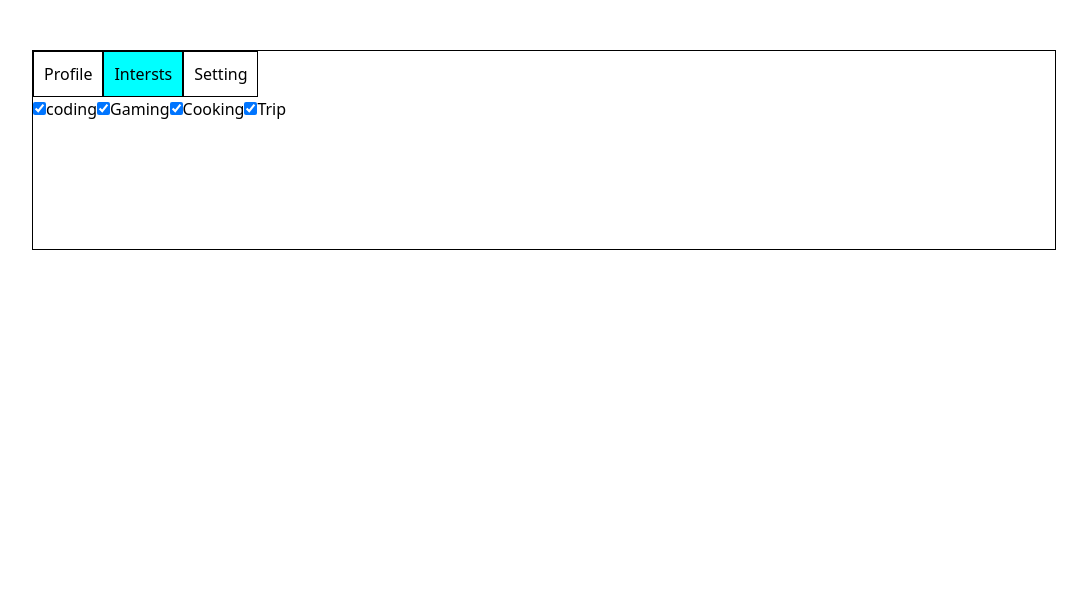
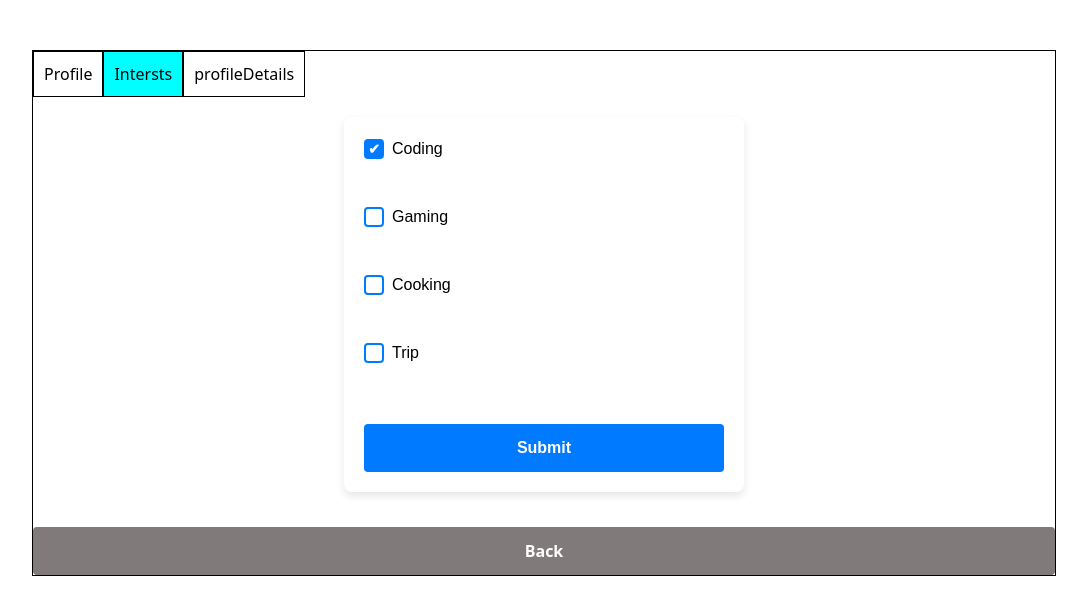
Before and after one commit to AkashHalder520/React-mini-projects, a React (Vite) app: page /TabForm in a window 1280 px wide. Both pictures are taken after a click on the element "Intersts". Shown: the top 614 px of the page, without its empty margins (96-1183 px from the left). Built offline with nearby package versions, Linux system fonts and the light colour scheme.

Commit message:
submit and back button implemention

```diff
--- a/src/components/TabForm/Interests.jsx
+++ b/src/components/TabForm/Interests.jsx
@@ -1,40 +1,76 @@
 /* eslint-disable react/prop-types */
 import React, { useState } from "react";
+import { useTabContext } from "./TabContext";
 
 const Interests = ({data,setdata}) => {
 
-	const handleCheckboxChange = (e) => {
-		// setdata ((prevState) =>({
-		//     ...prevState,interests:
-		// }) );
-		console.log (e.target,"target");
+	const [ checkbox, setCheckbox ]=useState (data.interests);
+	const {nextTab}=useTabContext ();
+	console.log (checkbox,"c");
+
+	const handleChange=(e) => {
+
 		const { value, checked } = e.target;
 
-		setdata ((prevData) => ({
-			...prevData,
-			interests: checked
-				? [ ...prevData.interests, value ]
-				: prevData.interests.filter (item => item !== value)
-		}));
+		let updatedArr = checked ? [ ...checkbox, value ] // Add value if checked
+			: checkbox.filter ((item) => item !== value); // Remove if unchecked
+
+		setCheckbox (updatedArr);
+	};
+	const handlesubmit=(e) => {
+		e.preventDefault ();
+		setdata ({ ...data, interests: checkbox });
+		nextTab ();
 	};
 	return (
-		<>
-			<form>
+		<div className="interests">
+			<form onSubmit={handlesubmit}>
+				<label>
+					<input
+						type="checkbox"
+						name="hobby"
+						value="coding"
+						checked={checkbox.includes ("coding")}
+						onChange={handleChange}
+					/>
+        Coding
+				</label>
+				<br />
+				<label>
+					<input
+						type="checkbox"
+						name="hobby"
+						value="Gaming"
+						checked={checkbox.includes ("Gaming")}
+						onChange={handleChange}
+					/>
+        Gaming
+				</label>
+				<br />
+				<label>
+					<input
+						type="checkbox"
+						name="hobby"
+						value="Cooking"
+						checked={checkbox.includes ("Cooking")}
+						onChange={handleChange}					/>
+        Cooking
+				</label>
+				<br />
+				<label>
+					<input
+						type="checkbox"
+						name="hobby"
+						value="Trip"
+						checked={checkbox.includes ("Trip")}
+						onChange={handleChange}					/>
+        Trip
+				</label>
+				<br />
+				<button className="submitBtn" type="submit">Submit</button>
+			</form>
 
-				{data.interests.map ((interest) => (
-					<label key={interest}>
-						<input
-							type="checkbox"
-							name="interests"
-							value={interest}
-							checked={data.interests.includes (interest)}
-							onChange={handleCheckboxChange}
-						/>
-						{interest}
-					</label>
-				))}
-			</form>
-		</>
+		</div>
 	);
 };
 
--- a/src/components/TabForm/Profile.jsx
+++ b/src/components/TabForm/Profile.jsx
@@ -1,8 +1,10 @@
 /* eslint-disable react/prop-types */
 import React, { useState } from "react";
+import { useTabContext } from "./TabContext";
 
 const Profile = ({data,setdata}) => {
 	const [ formValue,setformValue ]=useState (data);
+	const { nextTab} = useTabContext ();
 
 	const handleChange = (e) => {
 		setformValue ((prevState) => ({ ...prevState, [e.target.name]: e.target.value }));
@@ -11,6 +13,7 @@ const Profile = ({data,setdata}) => {
 		e.preventDefault ();
 		setdata (formValue); // Update the main data state on submit
 		console.log ("Updated Data:", formValue);
+		nextTab ();
 	};
 
 
@@ -77,7 +80,7 @@ const Profile = ({data,setdata}) => {
         Other
 			</label>
 
-			<button type="submit">Submit</button>
+			<button className="submitBtn"type="submit">Submit & Contunue </button>
 		</form>
 	);
 };
--- a/src/components/TabForm/Setting.jsx
+++ b/src/components/TabForm/Setting.jsx
@@ -1,8 +1,30 @@
+/* eslint-disable react/prop-types */
 import React from "react";
+// import { useTabContext } from "./TabContext";
 
-const Setting = () => {
+// eslint-disable-next-line react/prop-types
+const Setting = ({ data }) => {
+	// const {prevTab}=useTabContext ();
 	return (
-		<div>Setting</div>
+		<div className="user-profile">
+			<h2>User Profile</h2>
+			<ul>
+				{Object.keys (data).map ((item) => {
+					if (item !== "interests") {
+						return <li key={item}>{item}: {data[item]}</li>;
+					}
+					return null;
+				})}
+				<li>
+					<strong>Interests:</strong>
+					<ul className="interests">
+						{data?.interests.map ((interest, index) => (
+							<li key={index}>{interest}</li>
+						))}
+					</ul>
+				</li>
+			</ul>
+		</div>
 	);
 };
 
--- /dev/null
+++ b/src/components/TabForm/TabContext.jsx
@@ -0,0 +1,26 @@
+/* eslint-disable react/prop-types */
+import React, { createContext, useContext, useState } from "react";
+
+const TabContext = createContext ();
+
+export const TabProvider = ({ children }) => {
+	const [ activeTab, setActiveTab ] = useState (0);
+
+	// Function to move to the next tab
+	const nextTab = () => {
+		setActiveTab (prevTab => prevTab + 1);
+	};
+	const prevTab = () => {
+		activeTab > 0 &&
+		setActiveTab (prevTab => prevTab - 1);
+	};
+	return (
+		<TabContext.Provider value={{ activeTab, setActiveTab, nextTab, prevTab }}>
+			{children}
+		</TabContext.Provider>
+	);
+};
+
+export const useTabContext = () => {
+	return useContext (TabContext);
+};
--- a/src/components/TabForm/TabForm.jsx
+++ b/src/components/TabForm/TabForm.jsx
@@ -3,8 +3,10 @@ import Interests from "./Interests";
 import Profile from "./Profile";
 import Setting from "./Setting";
 import "./TabForm.scss";
-const TabForm = () => {
-	const [ activeTab,setactiveTab ]=useState (0);
+import { TabProvider, useTabContext } from "./TabContext";
+
+const TabFormContent = () => {
+	const { activeTab, setActiveTab,prevTab }=useTabContext ();
 	const tabs=[
 		{
 			name: "Profile",
@@ -15,7 +17,7 @@ const TabForm = () => {
 			component:Interests,
 		},
 		{
-			name: "Setting",
+			name: "profileDetails",
 			component:Setting,
 		},
 	];
@@ -25,23 +27,35 @@ const TabForm = () => {
 		gender: "male",
 		mobile:"7584093160",
 		company:"codilar",
-		interests:[ "coding","Gaming","Cooking","Trip" ]
+		email:"",
+		interests:[ "coding" ]// set default interests
 	});
 	const RenderActivetabComponent=tabs[activeTab].component;
+	console.log (activeTab,"activetab");
+
 	return (
 		<div className="tabForm">
 			<div className="headingclass">
 				{tabs.map ((item,index) => {
 					return(
-						<div key= {index} className={`heading ${activeTab===index? "active":"" }`}  onClick={() => setactiveTab (index)}>{item.name}</div>
+						<div key= {index} className={`heading ${activeTab===index? "active":"" }`}  onClick={() => setActiveTab (index)}>{item.name}</div>
 					);
 				})}
 			</div>
 			<div className="activetabDiasplay">
 				<RenderActivetabComponent data={data} setdata={setdata}/>
+				<button className="BackBtn" type="button"  disabled={activeTab==0} onClick={() => prevTab ()}>Back</button>
 			</div>
 		</div>
 	);
 };
 
+// Wrap only `TabForm` inside `TabProvider`
+const TabForm = () => {
+	return (
+		<TabProvider>
+			<TabFormContent />
+		</TabProvider>
+	);
+};
 export default TabForm;
--- a/src/components/TabForm/TabForm.scss
+++ b/src/components/TabForm/TabForm.scss
@@ -12,13 +12,15 @@
       padding: 10px;
       border: 1px solid black;
       cursor: pointer;
-            &.active{
+
+      &.active {
         background-color: aqua;
       }
     }
   }
-    .activetabDiasplay{
-        .Profile{
+
+  .activetabDiasplay {
+    .Profile {
       max-width: 400px;
       margin: 20px auto;
       padding: 20px;
@@ -56,7 +58,79 @@
         }
       }
 
-            button {
+      .submitBtn {
+        width: 100%;
+        padding: 12px;
+        margin-top: 15px;
+        background: #007bff;
+        color: #fff;
+        font-size: 16px;
+        font-weight: bold;
+        border: none;
+        border-radius: 4px;
+        cursor: pointer;
+        transition: background 0.3s ease;
+
+        &:hover {
+          background: #0056b3;
+        }
+      }
+    }
+
+    .interests {
+      max-width: 400px;
+      margin: 20px auto;
+      padding: 20px;
+      background: #ffffff;
+      border-radius: 8px;
+      box-shadow: 0 4px 8px rgba(0, 0, 0, 0.1);
+
+      form {
+        display: flex;
+        flex-direction: column;
+        gap: 10px;
+        font-family: Arial, sans-serif;
+
+        label {
+          display: flex;
+          align-items: center;
+          gap: 8px;
+          font-size: 16px;
+          cursor: pointer;
+          user-select: none;
+
+          input[type="checkbox"] {
+            appearance: none;
+            width: 20px;
+            height: 20px;
+            border: 2px solid #007bff;
+            border-radius: 4px;
+            display: flex;
+            align-items: center;
+            justify-content: center;
+            position: relative;
+            transition: all 0.3s ease;
+
+            &:hover {
+              border-color: #0056b3;
+            }
+
+            &:checked {
+              background-color: #007bff;
+              border-color: #007bff;
+
+              &::after {
+                content: "✔";
+                font-size: 14px;
+                color: white;
+                font-weight: bold;
+                position: absolute;
+              }
+            }
+          }
+        }
+
+        .submitBtn {
           width: 100%;
           padding: 12px;
           margin-top: 15px;
@@ -75,4 +149,78 @@
         }
       }
     }
+
+    .user-profile {
+      max-width: 400px;
+      margin: 20px auto;
+      padding: 20px;
+      background: #f9f9f9;
+      border-radius: 8px;
+      box-shadow: 0 4px 6px rgba(0, 0, 0, 0.1);
+
+      h2 {
+          text-align: center;
+          font-size: 24px;
+          color: #333;
+          margin-bottom: 15px;
       }
+
+      ul {
+          list-style: none;
+          padding: 0;
+
+          li {
+              font-size: 16px;
+              color: #555;
+              padding: 8px 0;
+              border-bottom: 1px solid #ddd;
+
+              &:last-child {
+                  border-bottom: none;
+              }
+
+              strong {
+                  font-weight: bold;
+                  color: #000;
+              }
+          }
+      }
+
+      .interests {
+          margin-top: 8px;
+          padding-left: 15px;
+
+          li {
+              font-size: 14px;
+              color: #444;
+              padding: 5px 0;
+              border-bottom: none;
+          }
+      }
+  }
+
+
+  }
+  .BackBtn{
+    width: 100%;
+    padding: 12px;
+    margin-top: 15px;
+    background: #807a7a;
+    color: #fff;
+    font-size: 16px;
+    font-weight: bold;
+    border: none;
+    border-radius: 4px;
+    cursor: pointer;
+    transition: background 0.3s ease;
+
+    &:hover {
+      background: #000000;
+    }
+    &:disabled {
+      background: #ccc;  // Light grey color for disabled state
+      cursor: not-allowed;  // Shows "not-allowed" cursor
+      opacity: 0.6;  // Slight transparency to indicate disabled
+  }
+  }
+}
```
Lines whose indentation alone changed are shown as unchanged.
